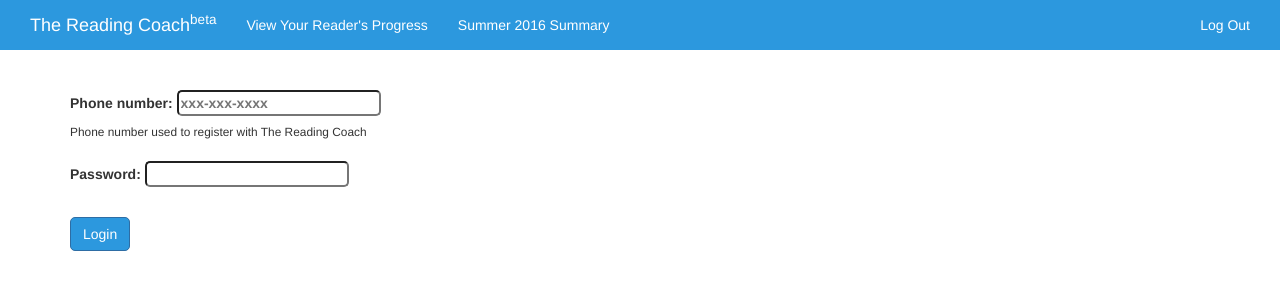
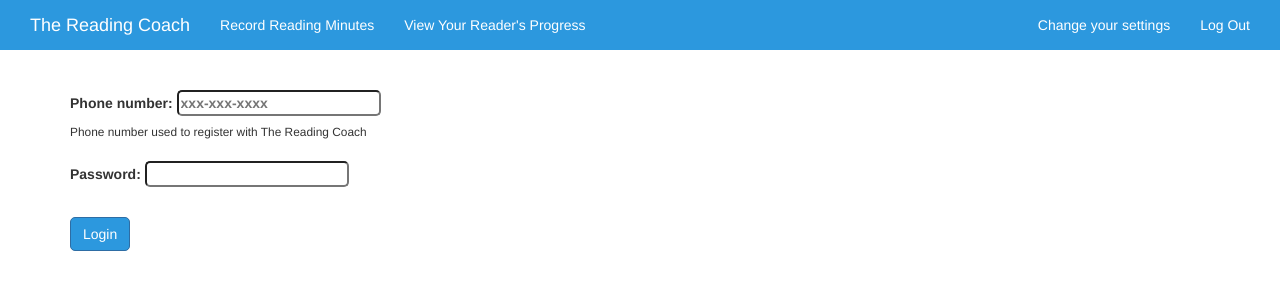
Before and after one commit to groovycol/Reading-Coach, a Flask app: page /login in a window 1280 px wide. Shown: the top 300 px of the page. Run offline with Flask 2, Linux system fonts and the light colour scheme; the visitor is signed in with stand-in values (Sample User, id 1); some libraries are stand-ins or nearby versions.

Commit message:
uncommented options that were hidden when program closed last fall

```diff
--- a/templates/base.html
+++ b/templates/base.html
@@ -18,7 +18,7 @@
         <span class="icon-bar"></span>
         <span class="icon-bar"></span>
       </button>
-      <a class="navbar-brand" href="/">The Reading Coach<sup>beta</sup></a>
+      <a class="navbar-brand" href="/">The Reading Coach</a>
     </div>
 
     <!-- Collect the nav links, forms, and other content for toggling -->
@@ -26,15 +26,15 @@
         <ul class="nav navbar-nav">
         {% if "coach" in session %}
             <!-- <li><a href="/record">Record Reading Minutes </a></li> -->
+            <li><a href="/record">Record Reading Minutes</a></li>
             <li><a href="/dashboard">View Your Reader's Progress</a></li>
-            <li><a href="/summary">Summer 2016 Summary</a></li>
         {% elif "admin" in session %}
             <li><a href="#">Teacher/Admin Portal</a></li>
         {% endif %}
         </ul>
         <ul class="nav navbar-nav navbar-right">
         {% if "coach" in session %}
-            <!-- <li><a href="/change-settings">Change your settings</a></li> -->
+            <li><a href="/change-settings">Change your settings</a></li>
             <li><a href="/logout">Log Out</a></li>
         {% elif "admin" in session %}
             <li><a href="#">{{ session["admin"] }}</a></li>
```
